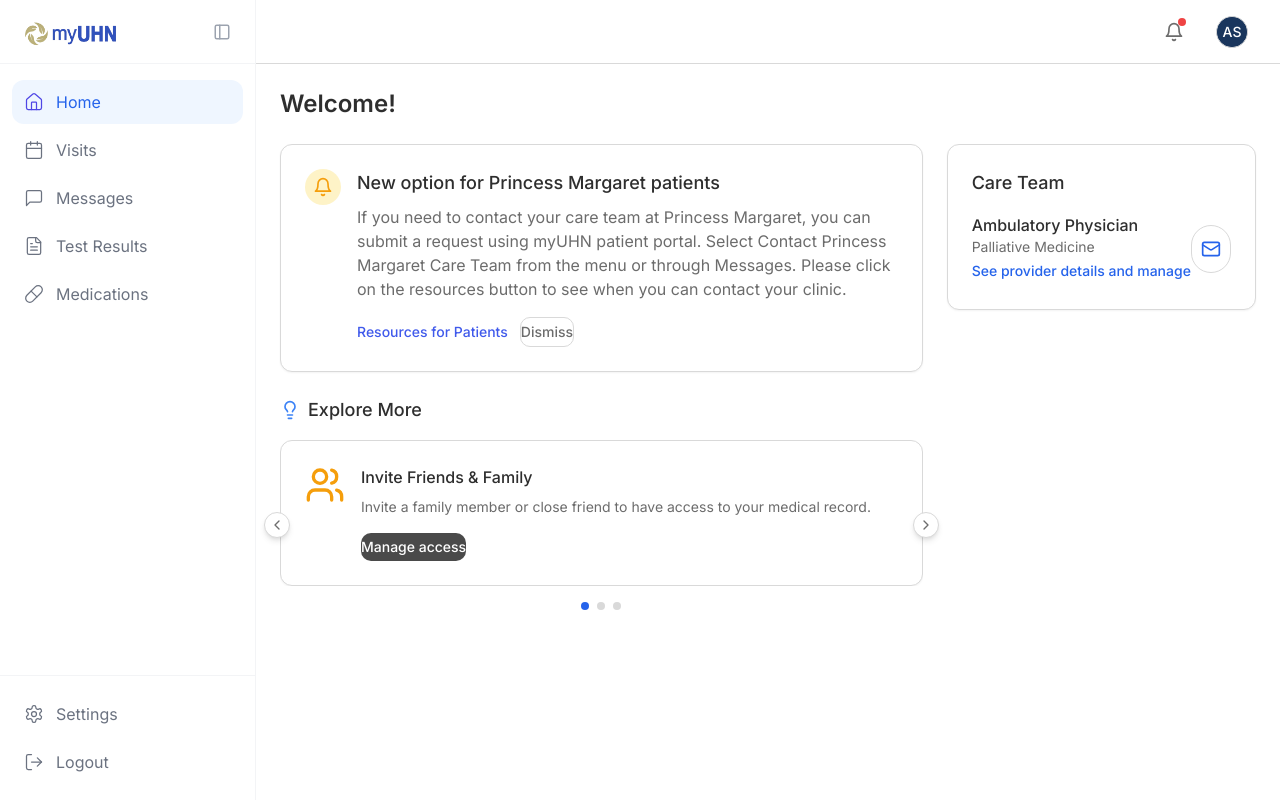
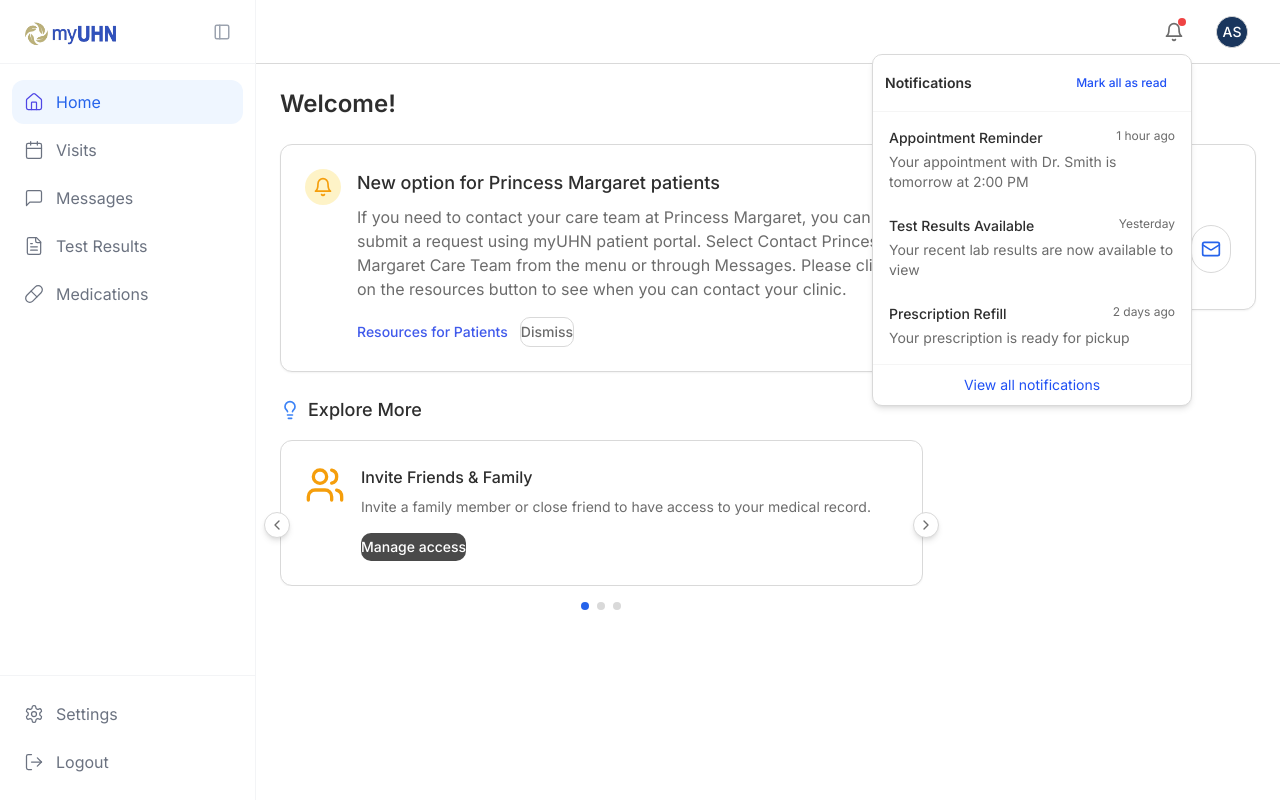
Before and after one commit to K6kshitij/uhn-patient-hub-dashboard, a React (Vite) app: page / in a window 1280 px wide. Both pictures are taken after a click on the button 1174 px from the left and 31 px from the top of the page. Built offline with nearby package versions, Linux system fonts and the light colour scheme.

Commit message:
Fix: Make notification bell interactive
Implement interactivity for the notification bell component.

```diff
--- a/src/components/layout/TopBar.tsx
+++ b/src/components/layout/TopBar.tsx
@@ -11,18 +11,94 @@ import {
 } from "@/components/ui/dropdown-menu";
 import { Avatar, AvatarFallback } from "@/components/ui/avatar";
 import { cn } from "@/lib/utils";
+import { useState } from "react";
 
 export default function TopBar() {
+  const [notificationCount, setNotificationCount] = useState(3);
+
+  // Sample notifications data
+  const notifications = [
+    {
+      id: 1,
+      title: "Appointment Reminder",
+      description: "Your appointment with Dr. Smith is tomorrow at 2:00 PM",
+      time: "1 hour ago",
+      read: false
+    },
+    {
+      id: 2,
+      title: "Test Results Available",
+      description: "Your recent lab results are now available to view",
+      time: "Yesterday",
+      read: false
+    },
+    {
+      id: 3,
+      title: "Prescription Refill",
+      description: "Your prescription is ready for pickup",
+      time: "2 days ago",
+      read: false
+    }
+  ];
+
+  const markAllAsRead = () => {
+    setNotificationCount(0);
+  };
+
   return (
     <div className="h-16 px-6 flex items-center justify-between border-b border-uhn-border bg-white">
       <div className="text-2xl font-bold text-uhn-text">
         {/* Logo removed from here */}
       </div>
       <div className="flex items-center gap-4">
-        <Button variant="ghost" size="icon" className="relative text-uhn-text-secondary">
-          <Bell className="h-5 w-5" />
-          <span className="absolute top-1 right-1.5 w-2 h-2 bg-red-500 rounded-full"></span>
-        </Button>
+        <DropdownMenu>
+          <DropdownMenuTrigger asChild>
+            <Button variant="ghost" size="icon" className="relative text-uhn-text-secondary">
+              <Bell className="h-5 w-5" />
+              {notificationCount > 0 && (
+                <span className="absolute top-1 right-1.5 w-2 h-2 bg-red-500 rounded-full"></span>
+              )}
+            </Button>
+          </DropdownMenuTrigger>
+          <DropdownMenuContent align="end" className="w-80">
+            <DropdownMenuLabel className="flex justify-between items-center">
+              <span>Notifications</span>
+              {notificationCount > 0 && (
+                <Button
+                  variant="ghost"
+                  size="sm"
+                  className="text-xs text-uhn-primary hover:bg-transparent hover:text-uhn-primary/80"
+                  onClick={markAllAsRead}
+                >
+                  Mark all as read
+                </Button>
+              )}
+            </DropdownMenuLabel>
+            <DropdownMenuSeparator />
+
+            {notifications.length > 0 ? (
+              <>
+                {notifications.map((notification) => (
+                  <DropdownMenuItem key={notification.id} className="flex flex-col items-start p-3 cursor-pointer">
+                    <div className="flex justify-between w-full">
+                      <span className="font-medium">{notification.title}</span>
+                      <span className="text-xs text-muted-foreground">{notification.time}</span>
+                    </div>
+                    <p className="text-sm text-uhn-text-secondary mt-1">{notification.description}</p>
+                  </DropdownMenuItem>
+                ))}
+                <DropdownMenuSeparator />
+                <DropdownMenuItem className="justify-center text-uhn-primary hover:text-uhn-primary/90">
+                  View all notifications
+                </DropdownMenuItem>
+              </>
+            ) : (
+              <div className="py-6 text-center">
+                <p className="text-muted-foreground">No new notifications</p>
+              </div>
+            )}
+          </DropdownMenuContent>
+        </DropdownMenu>
 
         <DropdownMenu>
           <DropdownMenuTrigger asChild>
```
